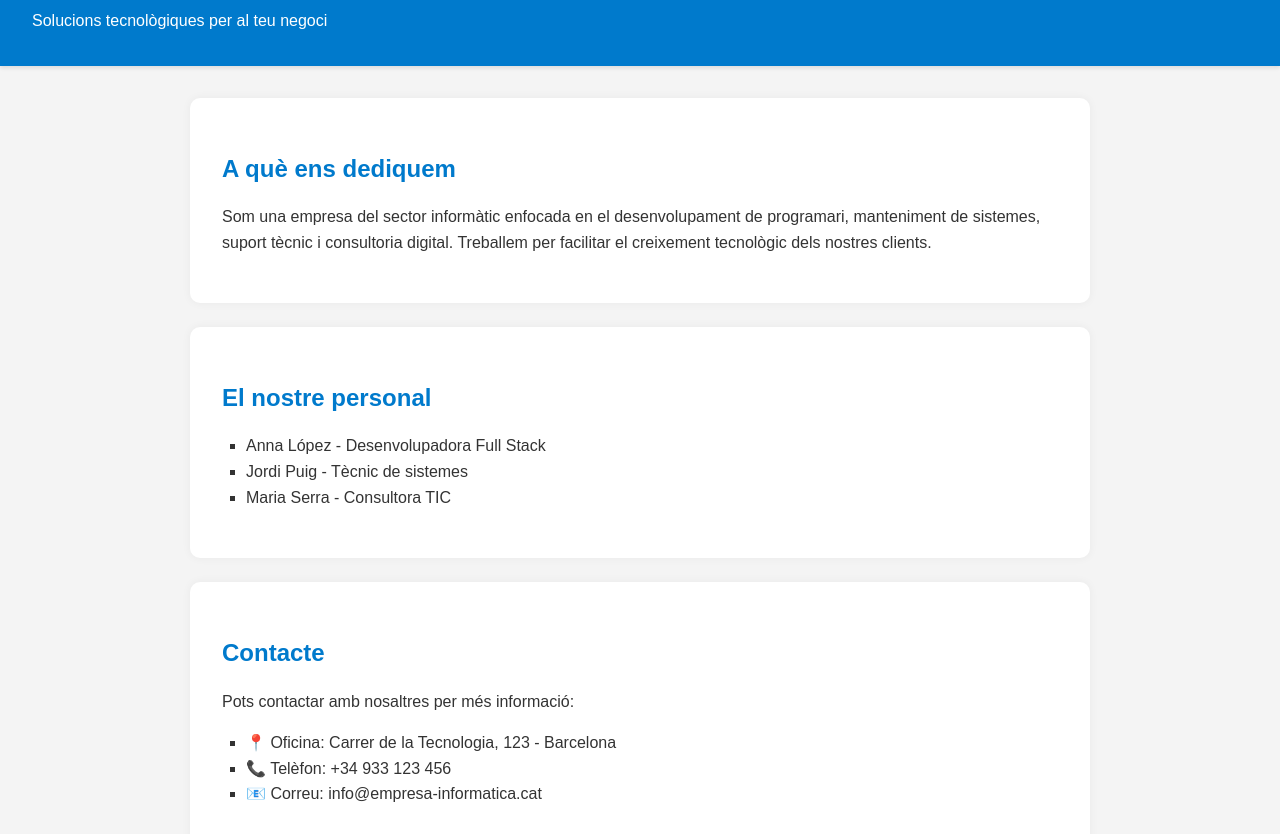
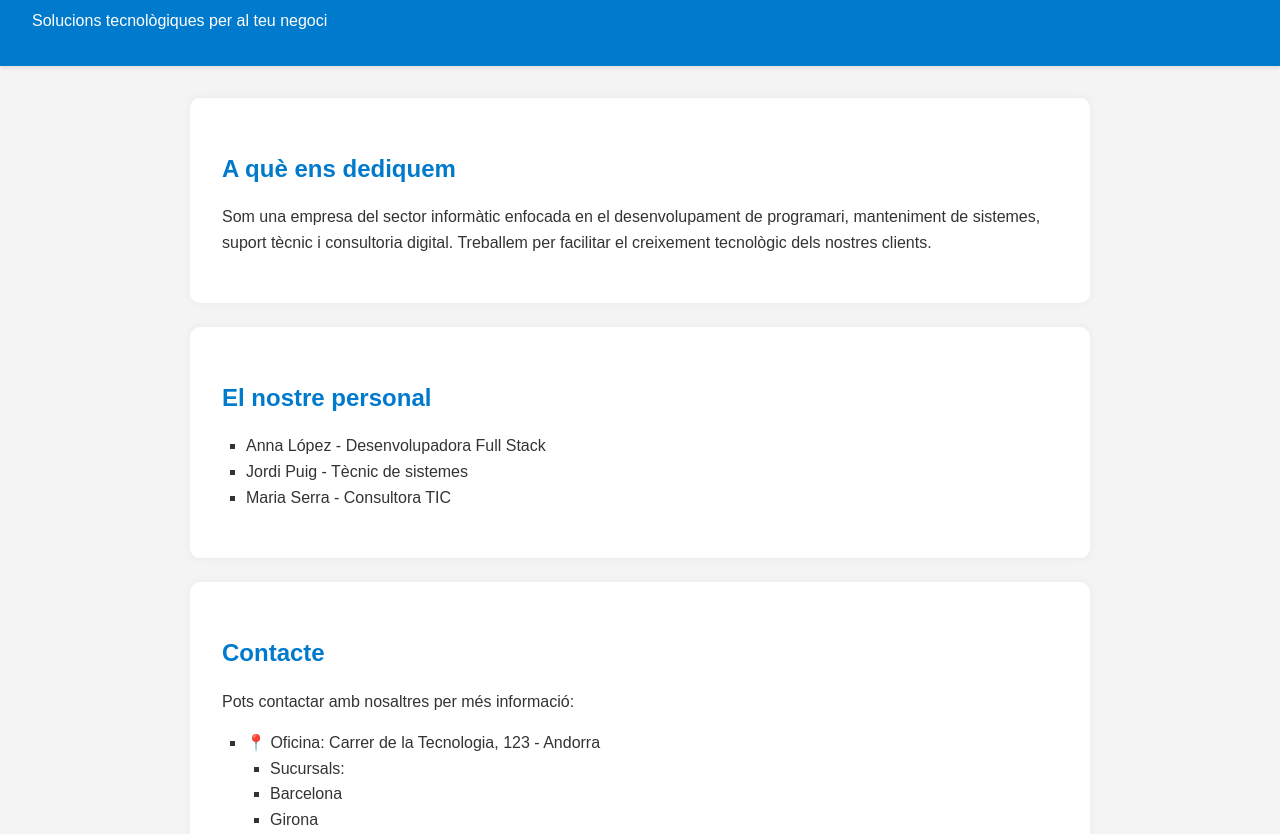
Before and after one commit to Alejandro477/Impweb, a plain HTML site: page index.html in a window 1280 px wide. Shown: the part 110-944 px from the top of the page. Drawn offline with Linux system fonts and the light colour scheme.

Commit message:
Update index.html

```diff
--- a/index.html
+++ b/index.html
@@ -34,9 +34,15 @@
             <h2>Contacte</h2>
             <p>Pots contactar amb nosaltres per més informació:</p>
             <ul>
-                <li>📍 Oficina: Carrer de la Tecnologia, 123 - Barcelona</li>
+                <li>📍 Oficina: Carrer de la Tecnologia, 123 - Andorra
+                    <ul style="margin-left: '50px'">
+                    <li>Sucursals: </li>
+                    <li>Barcelona</li>
+                    <li>Girona</li>
+                </ul>
+                </li>
                 <li>📞 Telèfon: +34 933 123 456</li>
-                <li>📧 Correu: info@empresa-informatica.cat</li>
+                <li>📧 Correu: rugarsystems@gmail.com</li>
             </ul>
         </section>
 
```
